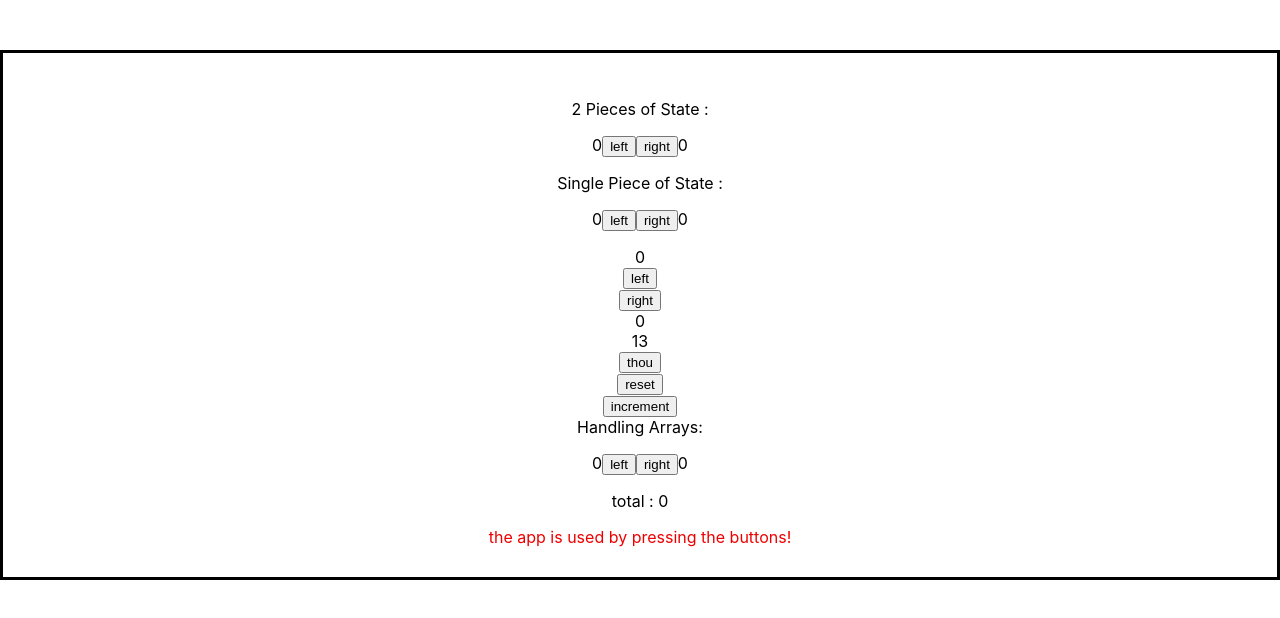
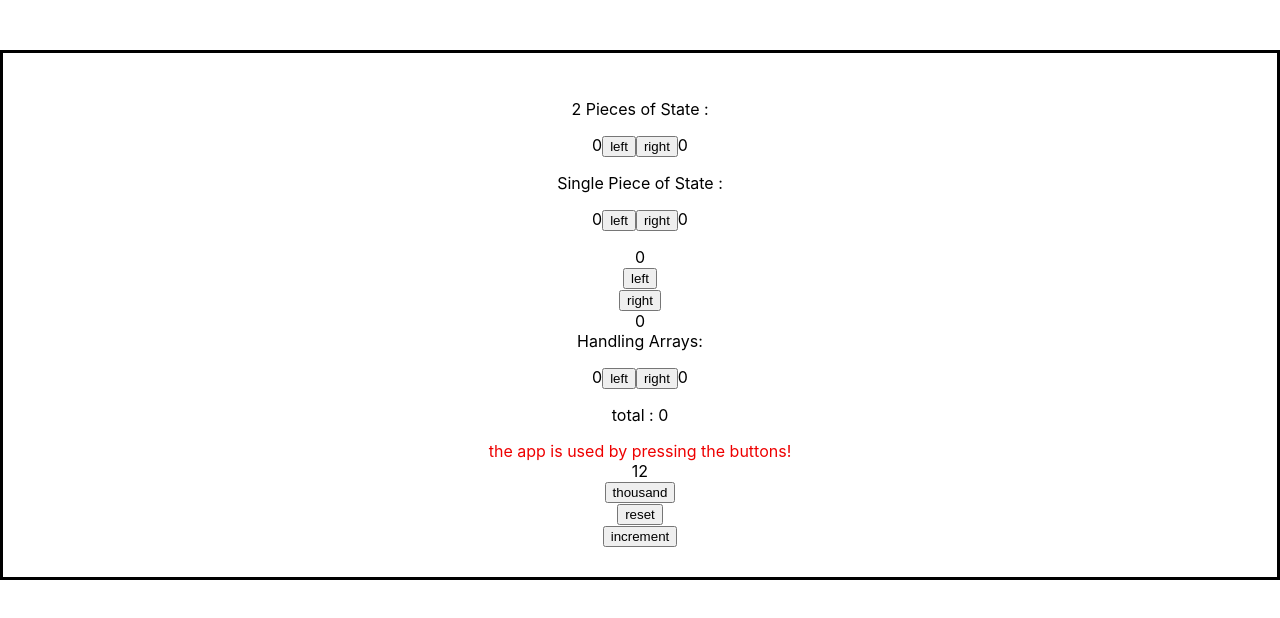
Before and after one commit to MlondiMchunu/full-stack-openU, a React (Create React App) app in the folder part1/CompSt_EventHand/myapp/: page / in a window 1280 px wide. Shown: the top 618 px of the page. Built offline with nearby package versions, Linux system fonts and the light colour scheme.

Commit message:
commit latest

```diff
--- a/part1/CompSt_EventHand/myapp/src/App.jsx
+++ b/part1/CompSt_EventHand/myapp/src/App.jsx
@@ -143,13 +143,6 @@ const App = () => {
         <Button handleClick={handleRightClick} text='right' />
         {right}
       </div>
-      <div>
-
-        {value + 1}
-        <Button handleClick={() => setToValue(100)} text="thou" />
-        <Button handleClick={() => setToValue(1)} text="reset" />
-        <Button handleClick={() => setToValue(value + 1)} text="increment" />
-      </div>
 
       <div>
         Handling Arrays:
@@ -171,6 +164,14 @@ const App = () => {
 
 
       </div>*/}
+
+<div>
+
+{value}
+<Button handleClick={() => setToValue(1000)} text="thousand" />
+<Button handleClick={() => setToValue(1)} text="reset" />
+<Button handleClick={() => setToValue(value + 1)} text="increment" />
+</div>
     </div>
   )
 }
```
